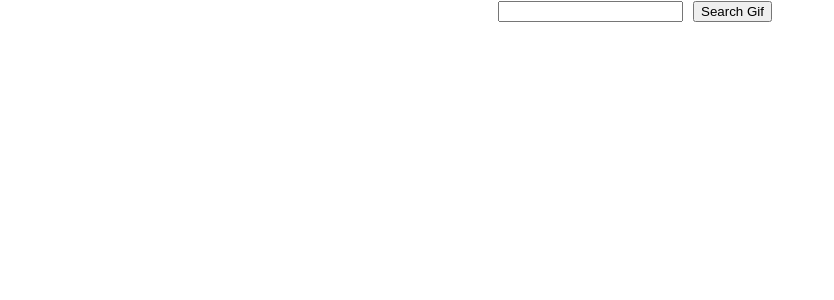
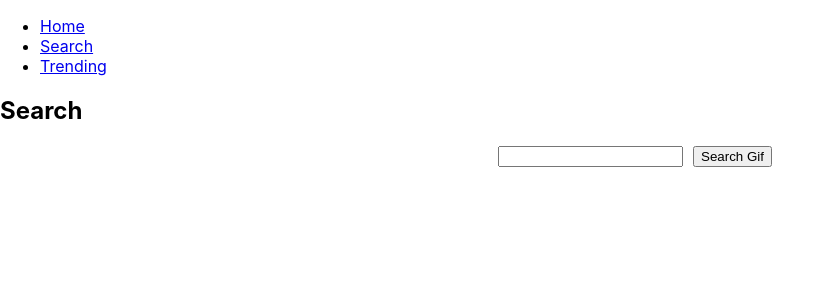
Before and after one commit to anugrahkresnaya/excercise-mod2, a React (Create React App) app: page /search in a window 1280 px wide. Shown: the top 300 px of the page, without its empty margins (0-834 px from the left). Built offline with nearby package versions, Linux system fonts and the light colour scheme.

Commit message:
add react-router and redux still incomplete

```diff
--- a/package.json
+++ b/package.json
@@ -10,6 +10,7 @@
     "react": "^17.0.2",
     "react-dom": "^17.0.2",
     "react-redux": "^7.2.8",
+    "react-router-dom": "^5.3.0",
     "react-scripts": "5.0.0",
     "web-vitals": "^2.1.4"
   },
--- a/src/App.css
+++ b/src/App.css
@@ -27,3 +27,9 @@
 input {
   margin-right: 10px;
 }
+
+.trending {
+  margin: 0 auto;
+  text-align: center;
+  width: 400px;
+}
--- a/src/App.js
+++ b/src/App.js
@@ -5,39 +5,86 @@ import { ImageProps } from './components/image';
 // import data from './components/gif/data';
 import SearchBar from './pages/search';
 import axios from 'axios';
-import { useState } from 'react';
+import { useEffect, useState } from 'react';
 import { useSelector, useDispatch } from 'react-redux';
 import { setGif } from './store/querySlice';
+import {
+  BrowserRouter as Router,
+  Switch,
+  Route,
+  Link
+} from "react-router-dom";
 
 const API_KEY = 'FMQABWCRKUTLpJ7uo06TbIcLGmw54rlp';
 
 function App() {
   // const renderGifs = () => data.filter((d) => d.rating === 'g')
   // .map((d) => <ImageProps image={d.url} title={d.title} key={d.id}/>)
-  // const [search, setSearch] = useState('');
+
+  return (
+    <Router>
+        <div>
+          <nav>
+            <ul>
+              <li>
+                <Link to='/'>Home</Link>
+              </li>
+              <li>
+                <Link to='search'>Search</Link>
+              </li>
+              <li>
+                <Link to='trending'>Trending</Link>
+              </li>
+            </ul>
+          </nav>
+        </div>
+        <Switch>
+          <Route path='/search'>
+            <Search />
+          </Route>
+          <Route path='/trending'>
+            <Trending />
+          </Route>
+          <Route path='/'>
+            <Home />
+          </Route>
+        </Switch>
+    </Router>
+    )
+  }
+
+  const Home = () => {
+    return <h2>Home</h2>
+  }
+
+  const Search = () => {
+    const [search, setSearch] = useState('');
     const [gifs, setGifs] = useState('');
     const gif = useSelector((state) => state.query.value);
     const dispatch = useDispatch();
 
-  const searchChange = (e) => { dispatch(setGif(e.target.value)) };
+    const searchChange = (e) => { setSearch(e.target.value) };
 
     const getGiphyGifs = async () => {
       // e.preventDefault();
       // const temp = `https://api.giphy.com/v1/gifs/search?api_key=${API_KEY}&q=${search}&limit=12`;
       await axios
-    .get(`https://api.giphy.com/v1/gifs/search?api_key=${API_KEY}&q=${gif}&limit=12`)
+      .get(`https://api.giphy.com/v1/gifs/search?api_key=${API_KEY}&q=${search}&limit=12`)
       .then((response) => {
         setGifs(response.data)
+        // dispatch(setGif(response.data))
       });
     };
-
     return (
+      <>
+        <h2>Search</h2>
         <div className="App">
           <div className='Input'>
             {/* <Search />
             <Button /> */}
             <SearchBar getData={getGiphyGifs} getSearch={searchChange} query={gif} />
             <div className='gif'>
+              <p>{gif.gif}</p>
               {gifs.data?.map((gif) => (
                 <ImageProps title={gif.title} image={gif.images.fixed_width.url} key={gif.id} />
               ))}
@@ -47,7 +94,32 @@ function App() {
             {renderGifs()}
           </div> */}
         </div>
-    )
+      </>
+    );
+  }
+
+  const Trending = () => {
+    const [trendingData, setTrendingData] = useState([]);
+    useEffect(() => {
+      const getTrendingGifs = async () => {
+        await axios
+        .get(`https://api.giphy.com/v1/gifs/trending?api_key=${API_KEY}&limit=20`)
+        .then((res) => {
+          console.log(res.data);
+          setTrendingData(res.data);
+        });
+      };
+      getTrendingGifs();
+    }, [])
+
+    return (
+      <div className='trending'>
+        <h2>Trending</h2>
+        {trendingData.data?.map((trending) => (
+          <ImageProps title={trending.title} image={trending.images.fixed_width.url} key={trending.id} />
+        ))}
+      </div>
+    );
   }
 
 export default App;
--- a/src/pages/search/index.js
+++ b/src/pages/search/index.js
@@ -1,6 +1,6 @@
-const SearchBar = ({ getSearch, getData, gif }) => {
+const SearchBar = ({ getSearch, getData, query }) => {
     return <div>
-        <input type="search" onChange={getSearch} value={gif} />
+        <input type="search" onChange={getSearch} />
         <input
             type="submit"
             value="Search Gif"
--- a/src/store/querySlice.js
+++ b/src/store/querySlice.js
@@ -3,7 +3,7 @@ import { createSlice } from "@reduxjs/toolkit";
 export const querySlice = createSlice({
     name: 'query',
     initialState: {
-        value: '',
+        value: [],
     },
     reducers: {
         setGif: (state, action) => {
```
Also changed, not shown: 1 other file (tests, documents, lock files or other folders). Lines whose indentation alone changed are shown as unchanged.
